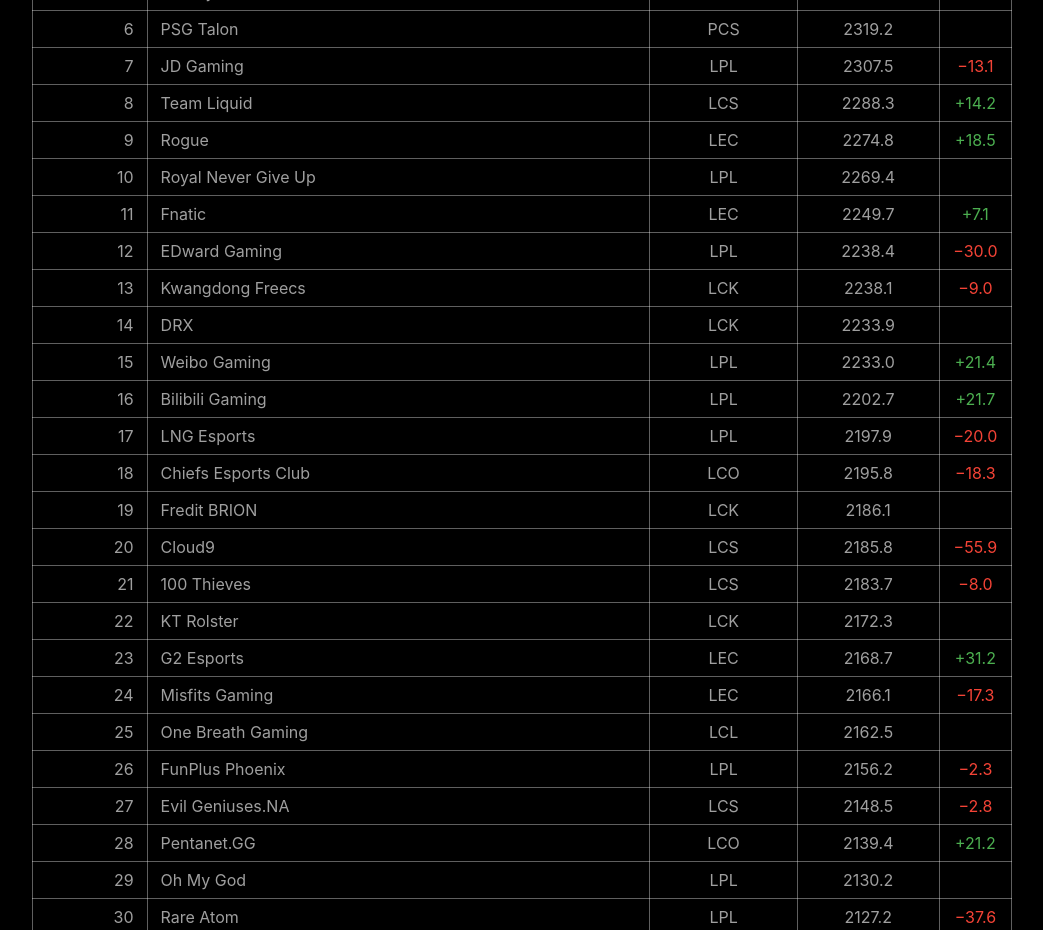
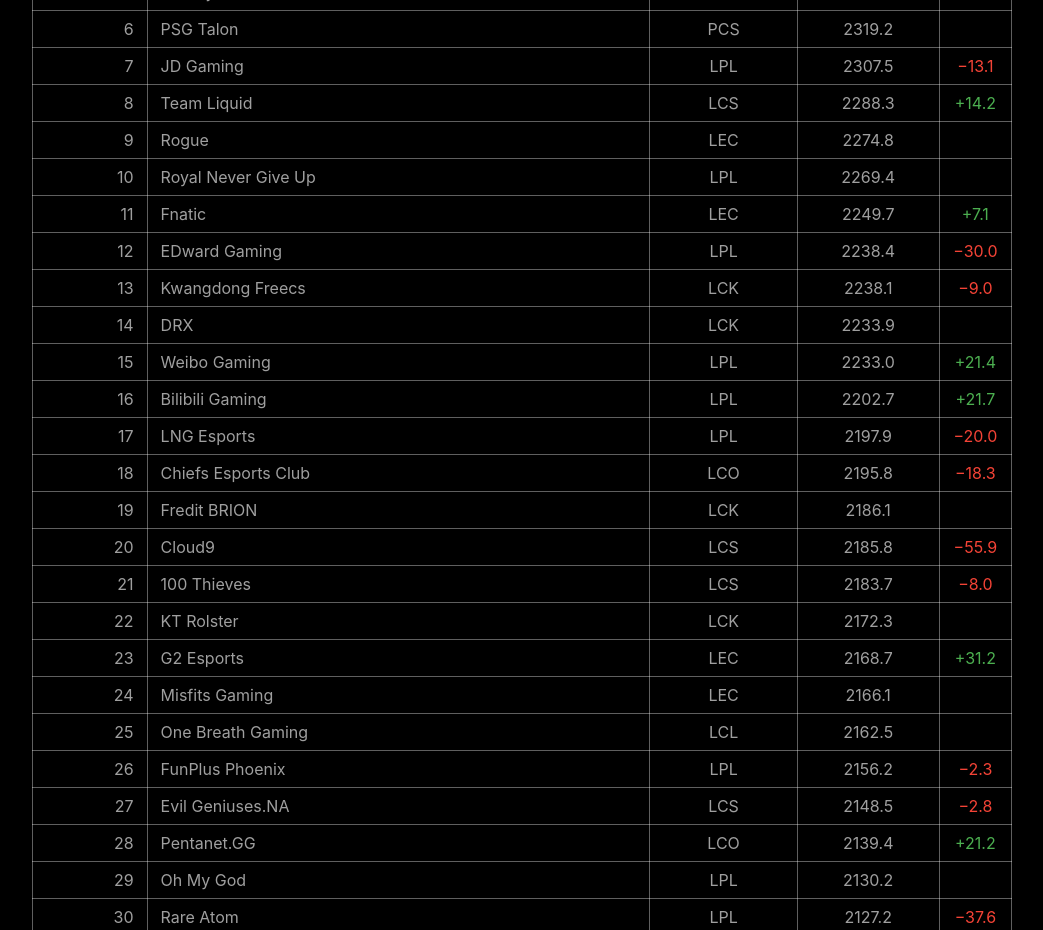
Before and after one commit to xtevenx/ProRankings, a plain HTML site: page index.html in a window 1280 px wide. Shown: the part 1820-2750 px from the top of the page, without its empty margins (118-1161 px from the left). Drawn offline with nearby package versions, Linux system fonts and the light colour scheme; a script that the page names is missing.

Commit message:
Update rating charts for 2022-04-01 19:00:00.

```diff
--- a/index.html
+++ b/index.html
@@ -84,7 +84,7 @@
             <tr><td style="text-align: right">6</td><td class="name">PSG Talon</td><td class="league" style="text-align: center">PCS</td><td class="rating" style="text-align: center">2319.2</td><td class="diff" style="text-align: center; white-space: nowrap"></td></tr>
             <tr><td style="text-align: right">7</td><td class="name">JD Gaming</td><td class="league" style="text-align: center">LPL</td><td class="rating" style="text-align: center">2307.5</td><td class="diff" style="text-align: center; white-space: nowrap"><span style="color: #F44336">&minus;13.1</span></td></tr>
             <tr><td style="text-align: right">8</td><td class="name">Team Liquid</td><td class="league" style="text-align: center">LCS</td><td class="rating" style="text-align: center">2288.3</td><td class="diff" style="text-align: center; white-space: nowrap"><span style="color: #4CAF50">&plus;14.2</span></td></tr>
-            <tr><td style="text-align: right">9</td><td class="name">Rogue </td><td class="league" style="text-align: center">LEC</td><td class="rating" style="text-align: center">2274.8</td><td class="diff" style="text-align: center; white-space: nowrap"><span style="color: #4CAF50">&plus;18.5</span></td></tr>
+            <tr><td style="text-align: right">9</td><td class="name">Rogue </td><td class="league" style="text-align: center">LEC</td><td class="rating" style="text-align: center">2274.8</td><td class="diff" style="text-align: center; white-space: nowrap"></td></tr>
             <tr><td style="text-align: right">10</td><td class="name">Royal Never Give Up</td><td class="league" style="text-align: center">LPL</td><td class="rating" style="text-align: center">2269.4</td><td class="diff" style="text-align: center; white-space: nowrap"></td></tr>
             <tr><td style="text-align: right">11</td><td class="name">Fnatic</td><td class="league" style="text-align: center">LEC</td><td class="rating" style="text-align: center">2249.7</td><td class="diff" style="text-align: center; white-space: nowrap"><span style="color: #4CAF50">&plus;7.1</span></td></tr>
             <tr><td style="text-align: right">12</td><td class="name">EDward Gaming</td><td class="league" style="text-align: center">LPL</td><td class="rating" style="text-align: center">2238.4</td><td class="diff" style="text-align: center; white-space: nowrap"><span style="color: #F44336">&minus;30.0</span></td></tr>
@@ -99,7 +99,7 @@
             <tr><td style="text-align: right">21</td><td class="name">100 Thieves</td><td class="league" style="text-align: center">LCS</td><td class="rating" style="text-align: center">2183.7</td><td class="diff" style="text-align: center; white-space: nowrap"><span style="color: #F44336">&minus;8.0</span></td></tr>
             <tr><td style="text-align: right">22</td><td class="name">KT Rolster</td><td class="league" style="text-align: center">LCK</td><td class="rating" style="text-align: center">2172.3</td><td class="diff" style="text-align: center; white-space: nowrap"></td></tr>
             <tr><td style="text-align: right">23</td><td class="name">G2 Esports</td><td class="league" style="text-align: center">LEC</td><td class="rating" style="text-align: center">2168.7</td><td class="diff" style="text-align: center; white-space: nowrap"><span style="color: #4CAF50">&plus;31.2</span></td></tr>
-            <tr><td style="text-align: right">24</td><td class="name">Misfits Gaming</td><td class="league" style="text-align: center">LEC</td><td class="rating" style="text-align: center">2166.1</td><td class="diff" style="text-align: center; white-space: nowrap"><span style="color: #F44336">&minus;17.3</span></td></tr>
+            <tr><td style="text-align: right">24</td><td class="name">Misfits Gaming</td><td class="league" style="text-align: center">LEC</td><td class="rating" style="text-align: center">2166.1</td><td class="diff" style="text-align: center; white-space: nowrap"></td></tr>
             <tr><td style="text-align: right">25</td><td class="name">One Breath Gaming</td><td class="league" style="text-align: center">LCL</td><td class="rating" style="text-align: center">2162.5</td><td class="diff" style="text-align: center; white-space: nowrap"></td></tr>
             <tr><td style="text-align: right">26</td><td class="name">FunPlus Phoenix</td><td class="league" style="text-align: center">LPL</td><td class="rating" style="text-align: center">2156.2</td><td class="diff" style="text-align: center; white-space: nowrap"><span style="color: #F44336">&minus;2.3</span></td></tr>
             <tr><td style="text-align: right">27</td><td class="name">Evil Geniuses.NA</td><td class="league" style="text-align: center">LCS</td><td class="rating" style="text-align: center">2148.5</td><td class="diff" style="text-align: center; white-space: nowrap"><span style="color: #F44336">&minus;2.8</span></td></tr>
```
